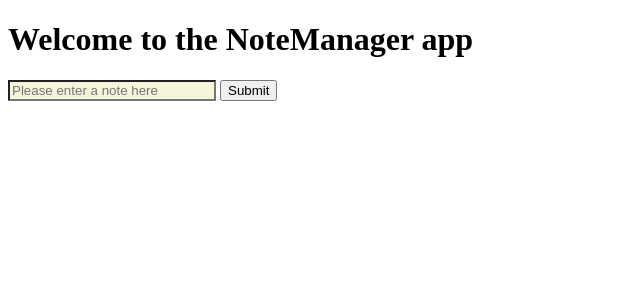
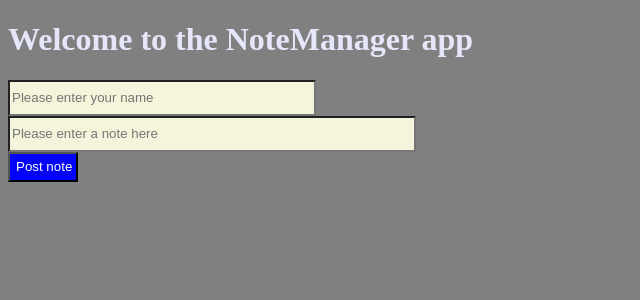
Before and after one commit to zahra398/NoteManager, a Flask app: page / in a window 1280 px wide. Shown: the top 300 px of the page, without its empty margins (0-640 px from the left). Run offline with Flask 2, Linux system fonts and the light colour scheme.

Commit message:
created name and note box with button, retreived information, completed get and post methods for the form, minor style changes

```diff
--- a/app.py
+++ b/app.py
@@ -1,11 +1,18 @@
-from flask import Flask, render_template
+from flask import Flask, render_template, request
 app=Flask(__name__)
 
 
 
-@app.route("/")
+@app.route("/",methods=["GET","POST"])
 def index():
-    return render_template("index.html")
+    if request.method=="GET":
+        return render_template("index.html")
+    else:
+        name=request.form["namebox"]
+        note=request.form["notebox"]
+        print(name,note)
+        return("information is submitted")
+
 
 
 
@@ -18,4 +25,4 @@ def index():
 
 
 if __name__=="__main__":
-    app.run()
+    app.run(debug=True)
--- a/static/style.css
+++ b/static/style.css
@@ -1,4 +1,33 @@
 #notebox{
     background-color: beige;
-    width: 200px;
+    width: 400px;
+    height: 30px;
 }
+
+
+#namebox{
+    background-color: beige;
+    width: 300px;
+    height: 30px;
+
+
+}
+
+
+#savebutton{
+    background-color: blue;
+    width: 70px;
+    height: 30px;
+    color: white;
+
+
+}
+
+
+
+
+body{
+    background-color: grey;
+    color: lavender;
+
+}
--- a/templates/index.html
+++ b/templates/index.html
@@ -11,8 +11,12 @@
     </head>
     <body>
       <h1>Welcome to the NoteManager app</h1>
-      <input type="text" placeholder="Please enter a note here" id="notebox">
-      <input type="submit">
+      <form method="POST">
+        <input type="text" placeholder="Please enter your name" name="namebox" id="namebox"><br>
+        <input type="text" placeholder="Please enter a note here" name="notebox" id="notebox"><br>
+        <input type="submit" value="Post note" id="savebutton">
+      </form>
+
 
 
     </body>
```
